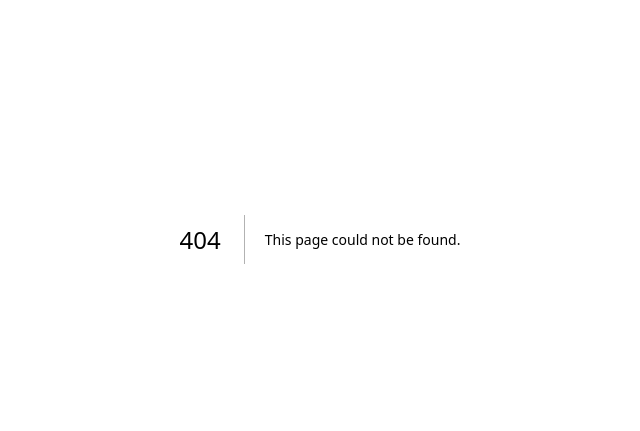
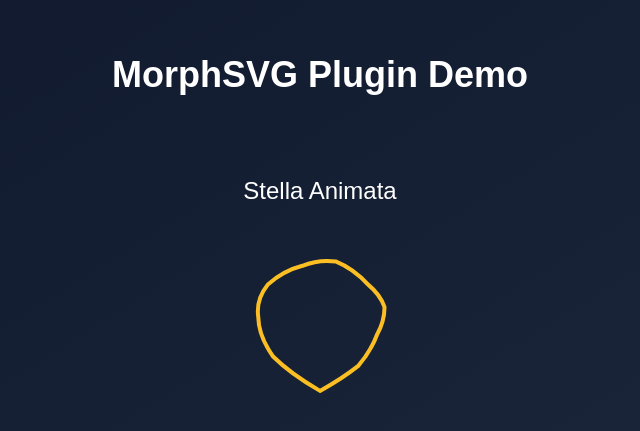
Before and after one commit to MrLolok/gsap-sandbox, a Next.js app: page /day13 in a window 1280 px wide. Before the commit this address had no page. Shown: the part 161-592 px from the top of the page, without its empty margins (320-960 px from the left). Built offline with nearby package versions, Linux system fonts and the light colour scheme.

Commit message:
feat(Day13): aggiunge pagina con esempi di animazioni usando MorphSVG

```diff
--- /dev/null
+++ b/app/day13/page.tsx
@@ -0,0 +1,63 @@
+'use client';
+
+import { useGSAP } from '@gsap/react';
+import { gsap } from 'gsap';
+import { MorphSVGPlugin } from 'gsap/MorphSVGPlugin';
+
+gsap.registerPlugin(MorphSVGPlugin);
+
+export default function Day13Page() {
+    useGSAP(() => {
+        // Anima il disegno della stella trasformandola in un cuore
+        gsap.to('#star-path', {
+            morphSVG: '#heart-path',
+            duration: 2,
+            ease: 'power2.inOut',
+            repeat: -1,
+            yoyo: true,
+        });
+    }, []);
+
+    return (
+        <main className="flex min-h-screen w-full flex-col items-center justify-center py-32 px-8 gap-12 bg-linear-to-br from-slate-900 to-slate-800">
+            <h1 className="text-4xl font-bold text-white mb-8">
+                MorphSVG Plugin Demo
+            </h1>
+
+            <div className="flex flex-col gap-16">
+                {/* Stella */}
+                <div className="flex flex-col items-center gap-4">
+                    <h2 className="text-2xl text-white">Stella Animata</h2>
+                    <svg width="200" height="200" viewBox="0 0 200 200">
+                        <path
+                            id="star-path"
+                            d="M100,20 L120,80 L180,80 L135,115 L155,175 L100,140 L45,175 L65,115 L20,80 L80,80 Z"
+                            fill="none"
+                            stroke="#fbbf24"
+                            strokeWidth="4"
+                            strokeLinecap="round"
+                            strokeLinejoin="round"
+                        />
+                    </svg>
+                </div>
+                {/* Marker (nascosto) */}
+                <svg
+                    className="hidden"
+                    width="200"
+                    height="200"
+                    viewBox="0 0 200 200"
+                >
+                    <path
+                        id="heart-path"
+                        d="M100,170 C40,130 20,90 50,60 C80,30 120,30 150,60 C180,90 160,130 100,170 Z"
+                        fill="none"
+                        stroke="#ef4444"
+                        strokeWidth="4"
+                        strokeLinecap="round"
+                        strokeLinejoin="round"
+                    />
+                </svg>
+            </div>
+        </main>
+    );
+}
--- a/app/page.tsx
+++ b/app/page.tsx
@@ -2,6 +2,13 @@ import Link from 'next/link';
 
 export default function Home() {
     const days = [
+        {
+            title: 'Day 13: MorphSVG',
+            description:
+                'Esempi di animazioni con MorphSVG per trasformare e animare forme SVG',
+            href: '/day13',
+            color: 'bg-red-500 hover:bg-red-600',
+        },
         {
             title: 'Day 12: DrawSVG',
             description:
```
